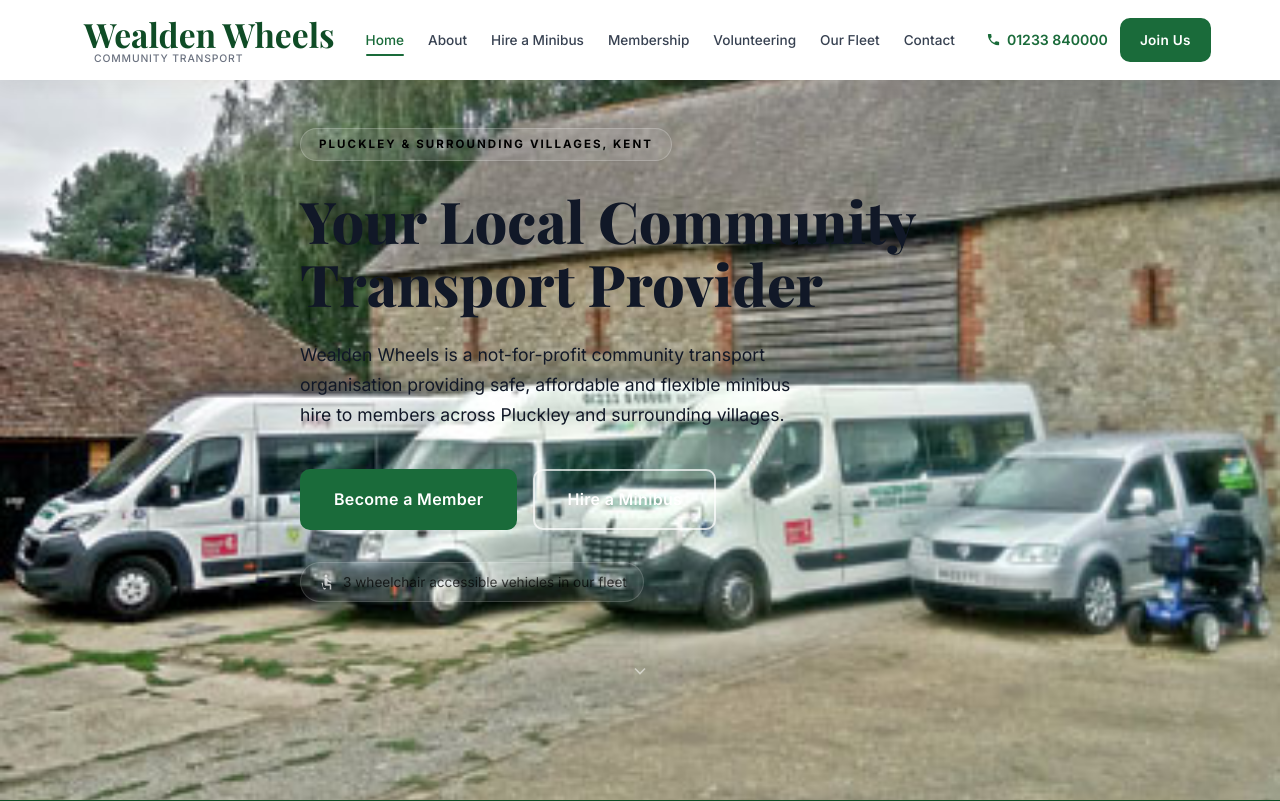
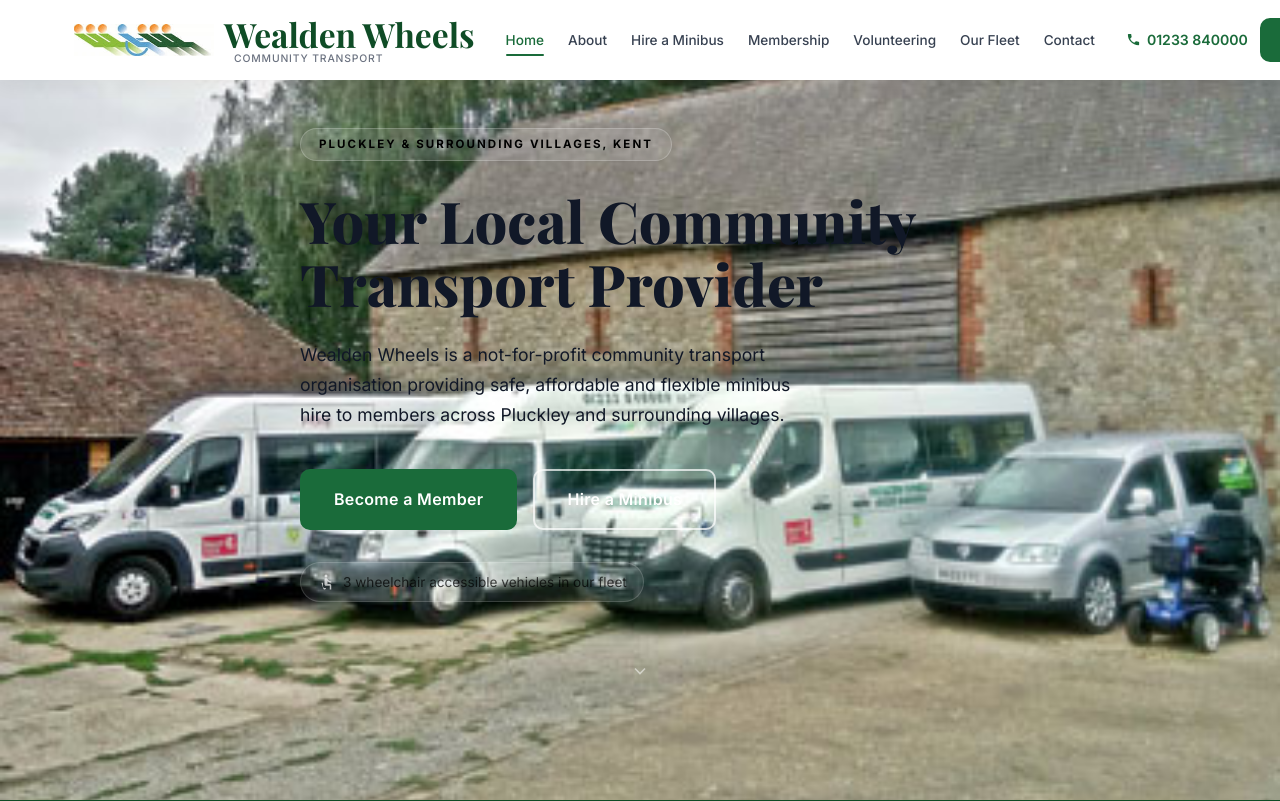
Before and after one commit to Cra1gyy/WealdenWheels-Working, a Vue app: page / in a window 1280 px wide. Shown: the top 801 px of the page. Built offline with nearby package versions, Linux system fonts and the light colour scheme.

Commit message:
new logo added to the website but still need to fix the nav bar width

```diff
--- a/src/components/Navbar.vue
+++ b/src/components/Navbar.vue
@@ -6,7 +6,7 @@
         <!-- Logo -->
         <RouterLink to="/" class="logo" @click="closeMenu">
           <div class="logo-icon">
-            <!-- <img src="@/images/Gemini_Generated_Image_xcudqwxcudqwxcud.png" alt="Wealden Wheels Logo" width="140" height="40"> -->
+            <img src="@/images/new-logo.jpg" alt="Wealden Wheels Logo" width="140">
           </div>
           <div class="logo-text">
             <span class="logo-name">Wealden Wheels</span>
@@ -122,7 +122,7 @@
   align-items: center;
   justify-content: space-between;
   height: var(--navbar-height);
-  gap: 20px;
+  gap: 20px
 }
 
 /* ─── Logo ─── */
```
Also changed, not shown: src/images/new-logo.jpg (added).
